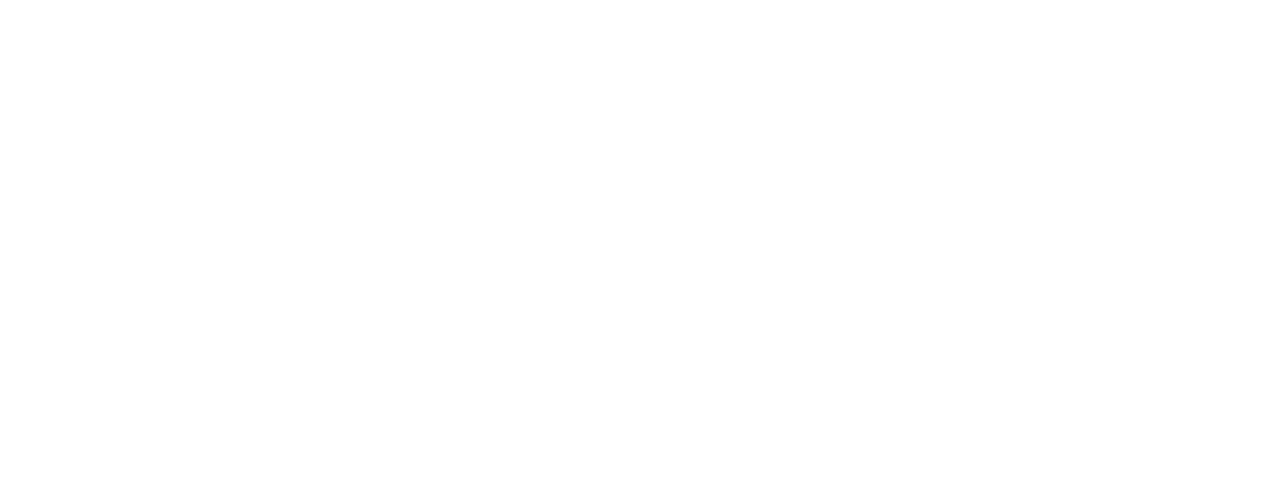
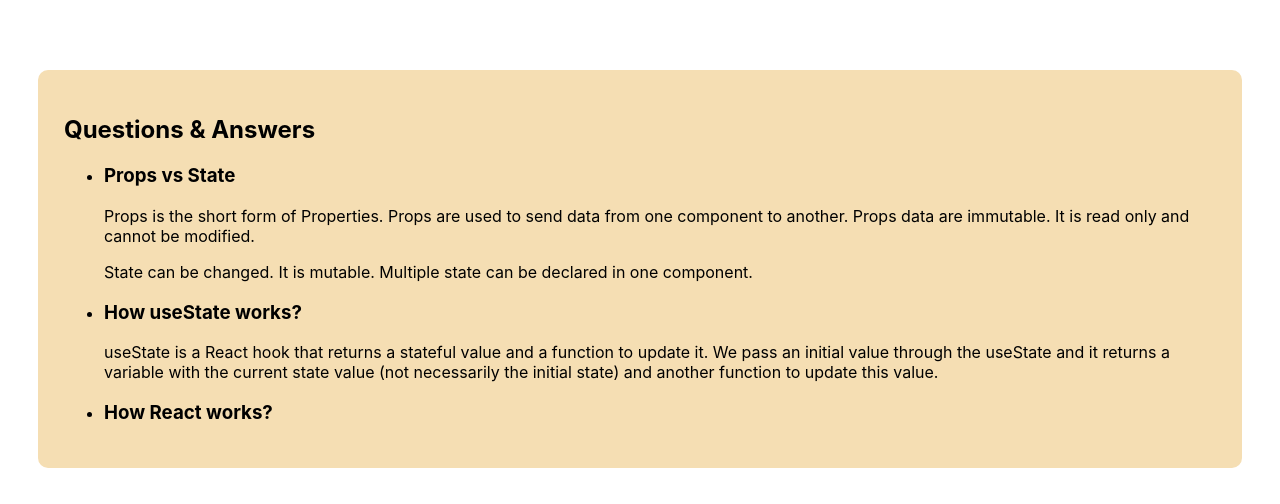
Before and after one commit to Azmain951/laptop-heaven, a React (Create React App) app: page / in a window 1280 px wide. Shown: the part 1888-2392 px from the top of the page. Before the commit the page ends 1860 px from the top, so only its background shows below. Built offline with nearby package versions, Linux system fonts and the light colour scheme.

Commit message:
2 questions answered

```diff
--- a/src/App.js
+++ b/src/App.js
@@ -2,12 +2,15 @@
 import './App.css';
 import Laptops from './components/Laptops/Laptops';
 import Navbar from './components/Navbar/Navbar';
+import Questions from './components/Questions/Questions';
+import { useState } from 'react';
 
 function App() {
   return (
     <div>
       <Navbar></Navbar>
       <Laptops></Laptops>
+      <Questions></Questions>
     </div>
   );
 }
--- a/src/components/Laptops/Laptops.css
+++ b/src/components/Laptops/Laptops.css
@@ -2,6 +2,7 @@
     display: grid;
     grid-template-columns: 4fr 1fr;
     margin-top: 3%;
+    margin-bottom: 250px;
 }
 
 .laptops-container{
@@ -35,6 +36,7 @@
     .shop{
         display: flex;
         flex-direction: column;
+        margin-bottom: 20px;
     }
     .laptops-container{
         grid-template-columns: repeat(1,1fr);
--- /dev/null
+++ b/src/components/Questions/Questions.css
@@ -0,0 +1,7 @@
+.qna{
+    background-color: wheat;
+    width: 90%;
+    margin: 0 3% 3%;
+    padding: 2%;
+    border-radius: 10px;
+}
--- /dev/null
+++ b/src/components/Questions/Questions.js
@@ -0,0 +1,32 @@
+import React from 'react';
+import './Questions.css'
+
+const Questions = () => {
+    return (
+        <div className='qna'>
+            <h2>Questions & Answers</h2>
+            <ul>
+                <li>
+                    <h3>Props vs State</h3>
+                    <p>
+                        Props is the short form of Properties. Props are used to send data from one component to another. Props data are immutable. It is read only and cannot be modified.
+                    </p>
+                    <p>
+                        State can be changed. It is mutable. Multiple state can be declared in one component.
+                    </p>
+                </li>
+                <li>
+                    <h3>How useState works?</h3>
+                    <p>useState is a React hook that returns a stateful value and a function to update it. We pass an initial value through the useState and it returns a variable with the current state value (not necessarily the initial state) and another function to update this value.</p>
+                </li>
+                <li>
+                    <h3>How React works?</h3>
+                    <p></p>
+                </li>
+            </ul>
+
+        </div>
+    );
+};
+
+export default Questions;
```
